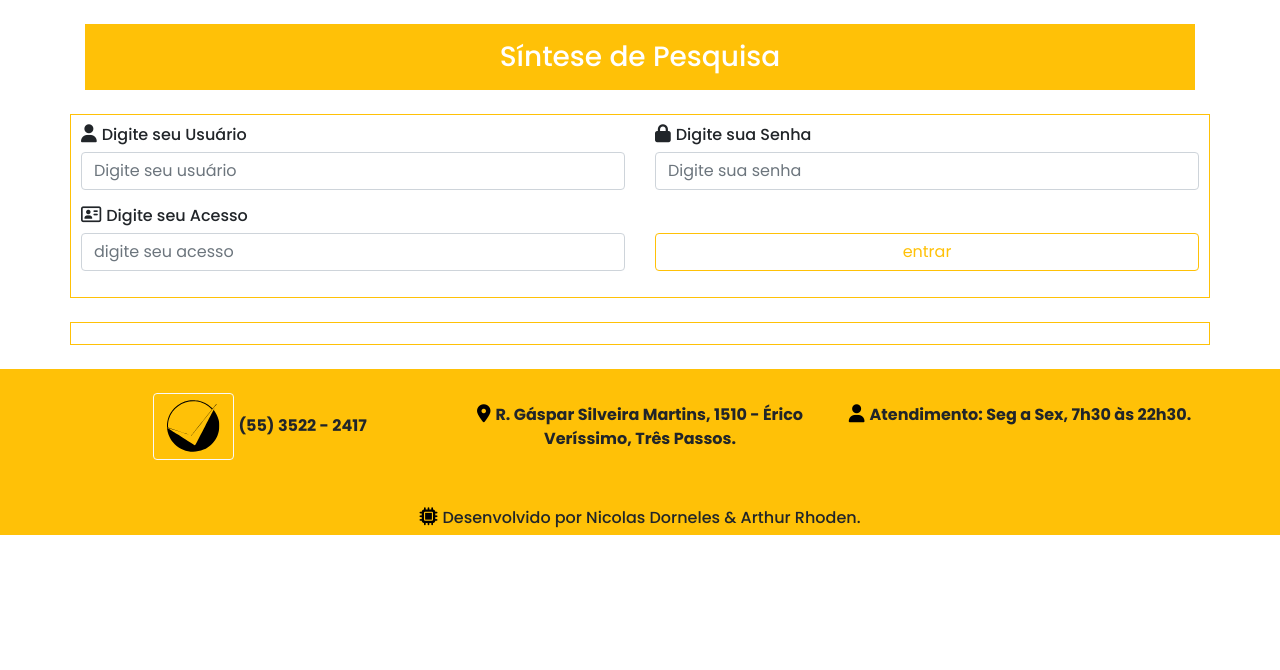
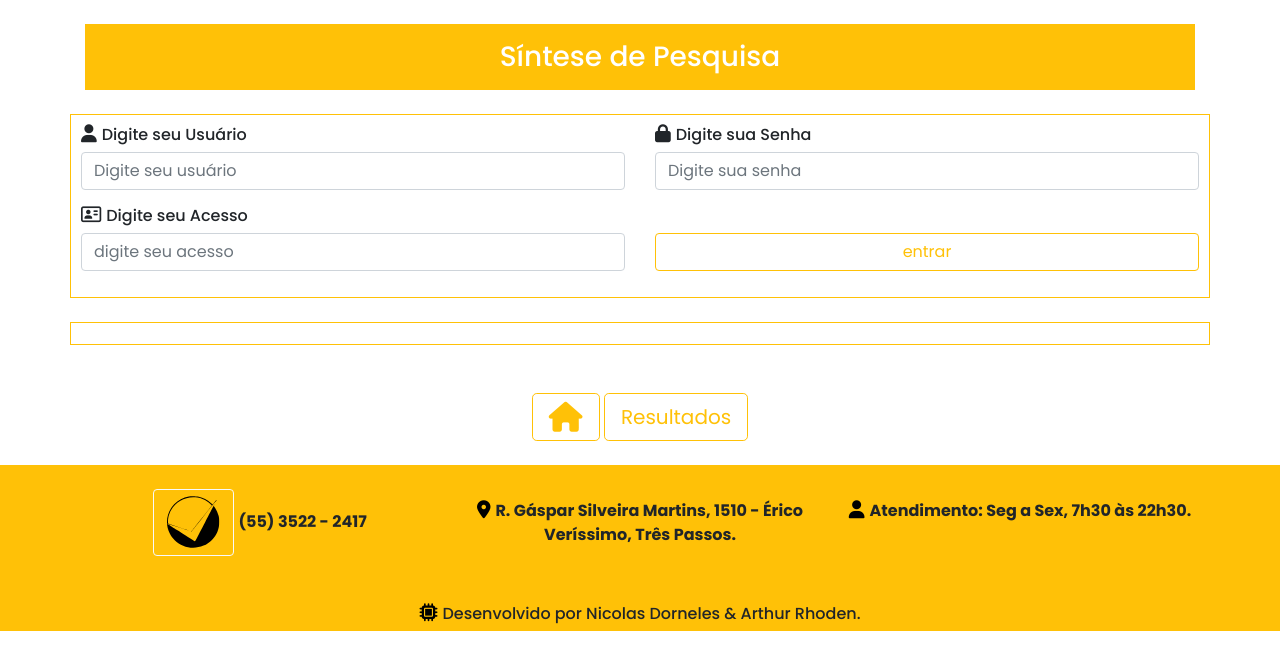
Before and after one commit to ericoverisimo/formul-rio, a plain HTML site: page pitch1.html in a window 1280 px wide. Drawn offline with nearby package versions, Linux system fonts and the light colour scheme.

Commit message:
Update pitch1.html

```diff
--- a/pitch1.html
+++ b/pitch1.html
@@ -71,6 +71,14 @@
             </div>
         </div>
     </section>
+      <div class="container">
+            <div class="row">
+                <div class="col-md-12 text-center align-self-center mb-4 mt-4">
+                    <a class="btn btn-outline-warning btn-lg" href="index.html"><i style="font-size: 30px;" class="fa-solid fa-house"></i></a>
+                    <a class="btn btn-outline-warning btn-lg" href="resultado.html">Resultados</a>
+                </div>
+            </div>
+        </div>
 
     <footer>
         <div class="container">
```
